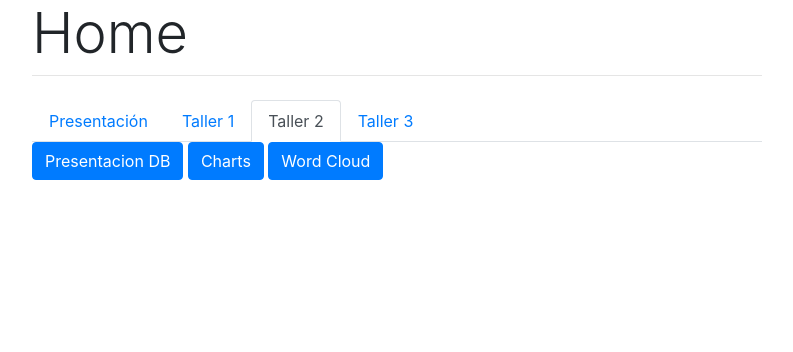
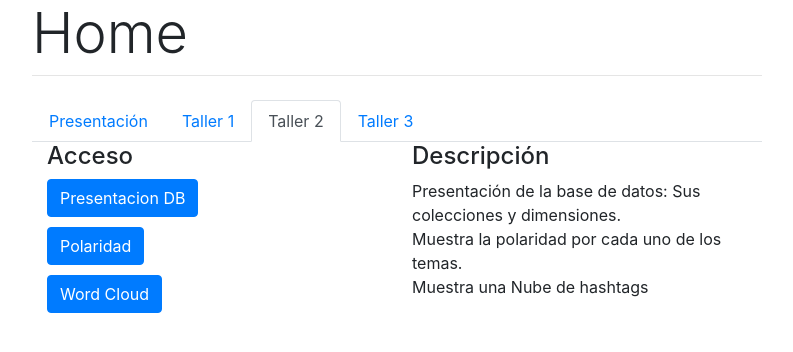
Before and after one commit to BaptisteViry/bigdata_lab2_webApp, a Django app: page / in a window 1280 px wide, after a click on "Taller 2". Shown: the top 352 px of the page, without its empty margins (243-1036 px from the left). Run offline with Django 3.2, Linux system fonts and the light colour scheme; some libraries are stand-ins or nearby versions.

Commit message:
ajustes a visualización

```diff
--- a/webApp/lab/templates/lab/home.html
+++ b/webApp/lab/templates/lab/home.html
@@ -30,12 +30,60 @@
                 <a class="btn btn-primary" href="rf3/">RF3</a>
         </div>
         <div class="tab-pane fade" id="taller2" role="tabpanel" aria-labelledby="taller2-tab">
-          <a class="btn btn-primary" href="taller2/presentacionDB/">Presentacion DB</a>
-          <a class="btn btn-primary" href="taller2/charts/">Charts</a>
-          <a class="btn btn-primary" href="taller2/hashtagWordCloud/">Word Cloud</a>
+          <div class="container">
+              <div class="row">
+                  <div class="col">
+                      <h4>Acceso</h4>
+                  </div>
+                  <div class="col">
+                    <h4>Descripción</h4>
+                    </div>
+                </div>
+            <div class="row">
+              <div class="col">
+                  <a class="btn btn-primary" href="taller2/presentacionDB/">Presentacion DB</a>
+              </div>
+              <div class="col">
+                Presentación de la base de datos: Sus colecciones y dimensiones.
+              </div>
+            </div>
+            <div class="row">
+              <div class="col">
+                  <a class="btn btn-primary" href="taller2/charts/">Polaridad</a>
+              </div>
+              <div class="col">
+                  Muestra la polaridad por cada uno de los temas.
+                </div>
+            </div>
+            <div class="row">
+                <div class="col">
+                  <a class="btn btn-primary" href="taller2/hashtagWordCloud/">Word Cloud</a>
+                </div>
+                <div class="col">
+                  Muestra una Nube de hashtags
+                  </div>
+              </div>
+
+
+        </div>
         </div>
         <div class="tab-pane fade" id="taller3" role="tabpanel" aria-labelledby="taller3-tab">dddd</div>
       </div>
 
+<script>
+  $('#myTab a').on('click', function (e) {
+  e.preventDefault()
+  $(this).tab('show')
+});
+// Javascript to enable link to tab
+var url = document.location.toString();
+if (url.match('#')) {
+    $('.nav-tabs a[href="#' + url.split('#')[1] + '"]').tab('show');
+}
 
+// Change hash for page-reload
+$('.nav-tabs a').on('shown.bs.tab', function (e) {
+    window.location.hash = e.target.hash;
+})
+</script>
 {% endblock %}
--- a/webApp/taller2/templates/taller2/charts.html
+++ b/webApp/taller2/templates/taller2/charts.html
@@ -125,7 +125,7 @@
 
 
     </div>
-    <a class="btn btn-secondary m-3" href="/taller2">Back</a>
+    <a class="btn btn-secondary m-3" href="/#taller2">Back</a>
   </body>
 
 </html>
--- a/webApp/taller2/templates/taller2/presentacionDB.html
+++ b/webApp/taller2/templates/taller2/presentacionDB.html
@@ -43,7 +43,7 @@
     <div class=m-3>
         <div id="columnchart_material" style="width: 600px; height: 400px;"></div>
     </div>
-    <a class="btn btn-secondary m-3" href="/">Back</a>
+    <a class="btn btn-secondary m-3" href="/#taller2">Back</a>
 </body>
 
 </html>
```
Also changed, not shown: webApp/taller2/templates/taller2/hashtagWordCloud.html (+12 -1 lines).
